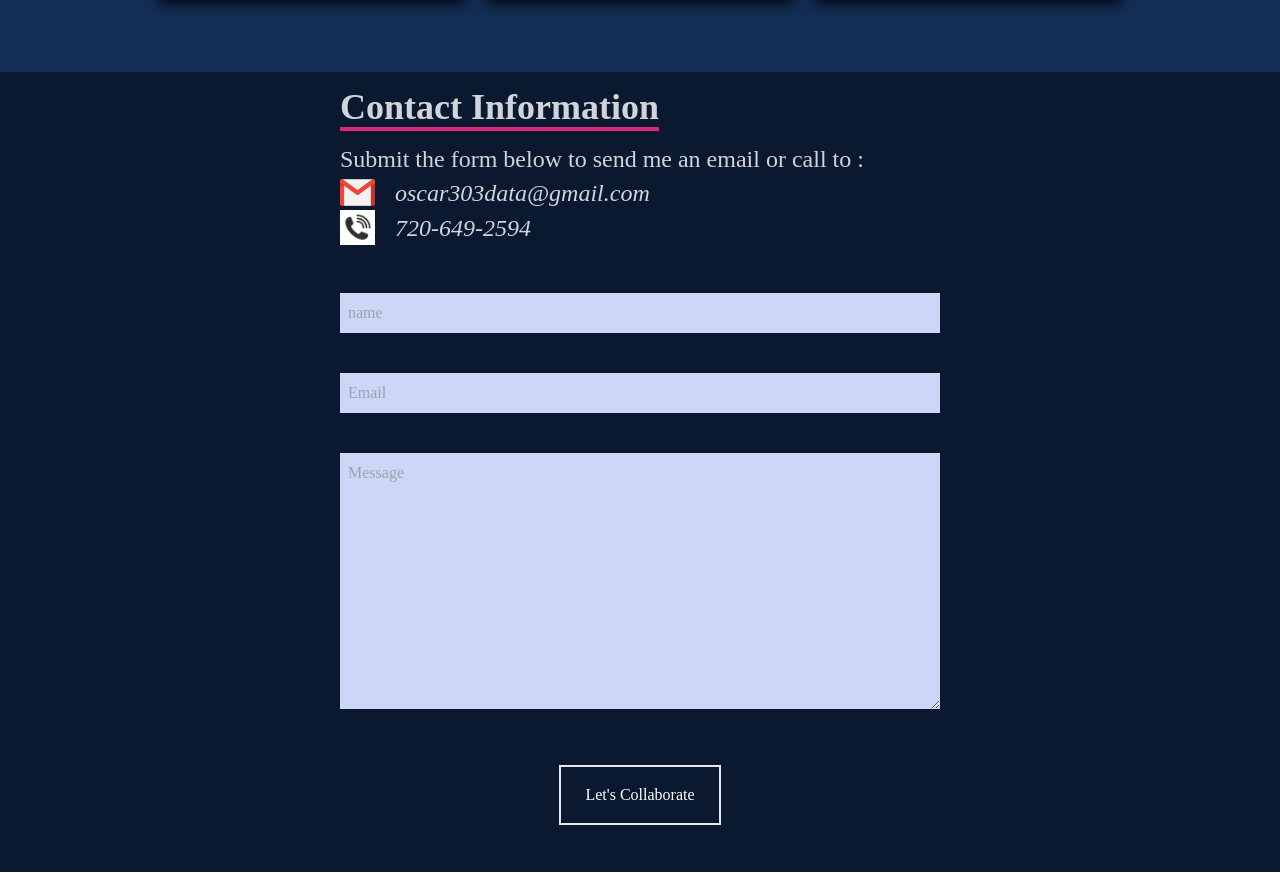
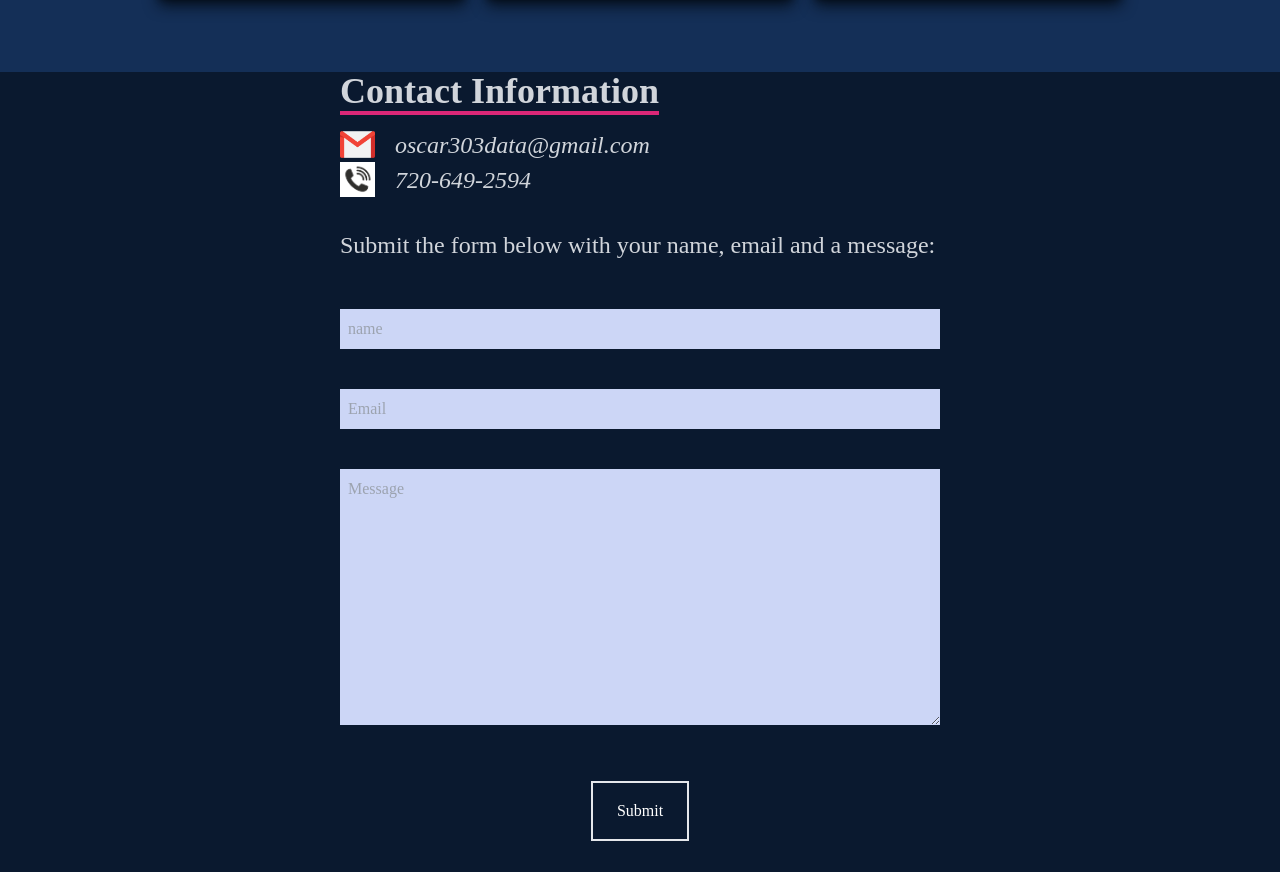
Before and after one commit to Oscar-Santos/OscarsPortfolio, a React (Create React App) app: page / in a window 1280 px wide. Shown: the part 3128-4001 px from the top of the page. Built offline with nearby package versions, Linux system fonts and the light colour scheme.

Commit message:
refactor styling

```diff
--- a/src/components/Contact.js
+++ b/src/components/Contact.js
@@ -12,7 +12,7 @@ const Contact = () => {
                 </p>
 
                 <p className='text-gray-300 py-4 text-2xl'>
-                    Submit the form below to send me an email or call to :
+
 
                 <i class="fa fa-phone">
                     <div style={{display: 'flex', alignItems:'center'}}>
@@ -30,7 +30,8 @@ const Contact = () => {
                         </span>
                     </div>
                 </i>
-
+                <br />
+                Submit the form below with your name, email and a message:
                 </p>
 
             </div>
@@ -42,7 +43,7 @@ const Contact = () => {
             </textarea>
             <br />
             <button className='text-white border-2 hover:bg-pink-600 hover:border-pink-600 px-6 py-4 my-8 mx-auto flex items-center'>
-                Let's Collaborate
+                Submit
             </button>
 
         </form>
```
